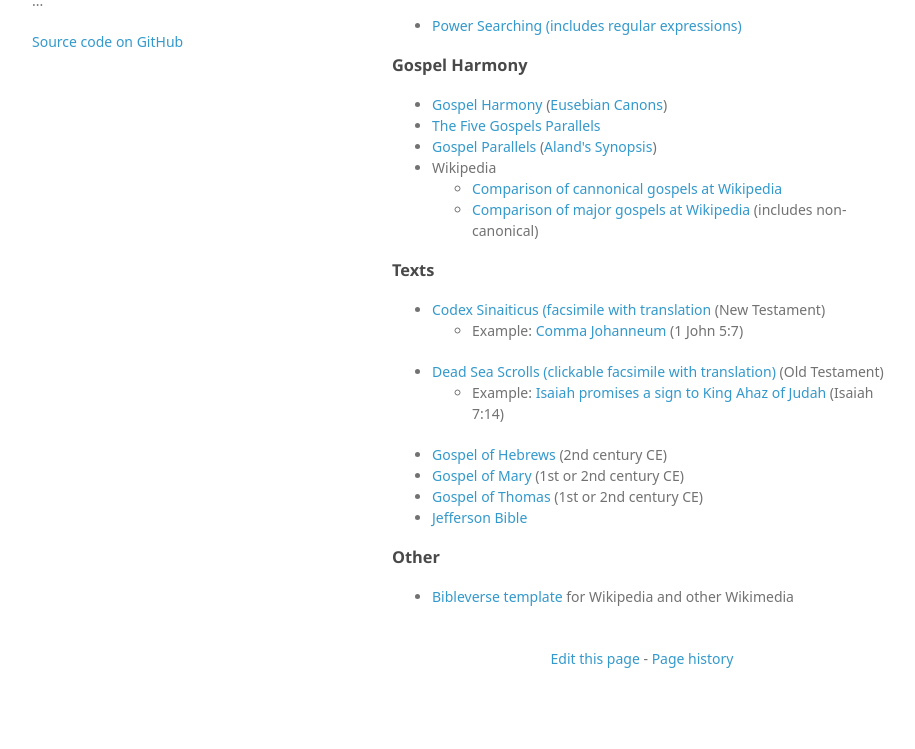
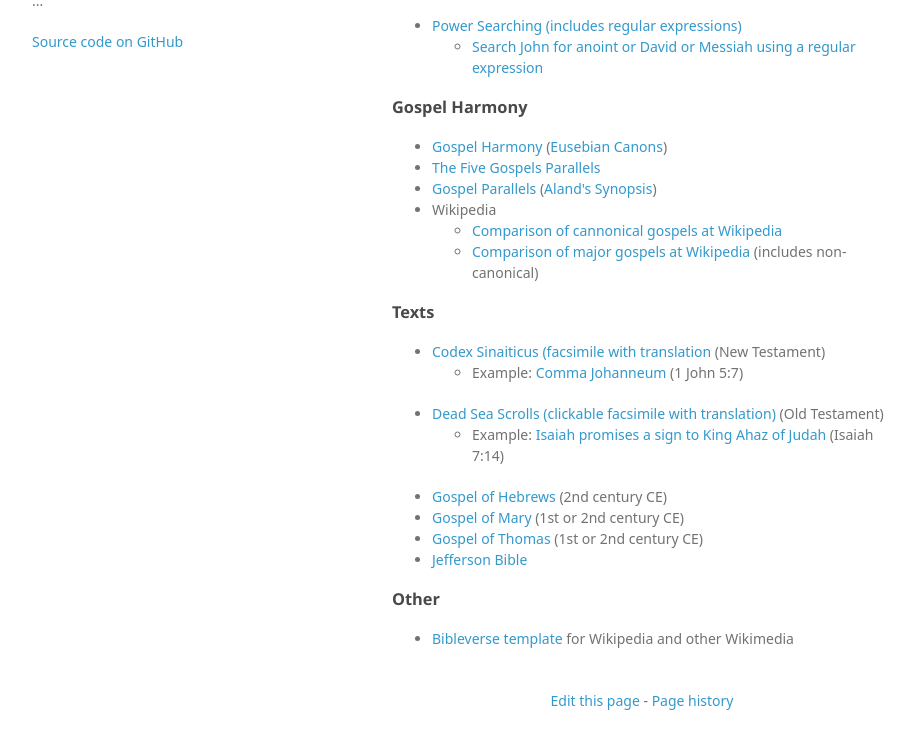
Before and after one commit to newtestament/newtestament.github.io, a plain HTML site: page index.html in a window 1280 px wide. Shown: the part 119-868 px from the top of the page, without its empty margins (178-1093 px from the left). Before the commit the page ends 838 px from the top, so only its background shows below. Drawn offline with Linux system fonts and the light colour scheme; a web font is replaced by a local one.

Commit message:
Example of regular expression search

```diff
--- a/index.html
+++ b/index.html
@@ -30,7 +30,11 @@
 <a id="designer-templates" class="anchor" href="#designer-templates" aria-hidden="true"><span class="octicon octicon-link"></span></a>The Bible Tool at CrossWire Bible Society</h3>
 
 <ul>
-  <li><a href="http://www.crosswire.org/study/powersearch.jsp">Power Searching (includes regular expressions)</a></li>
+  <li><a href="http://www.crosswire.org/study/powersearch.jsp">Power Searching (includes regular expressions)</a>
+    <ul>
+      <li><a href="http://www.crosswire.org/study/wordsearchresults.jsp?searchTerm=David%7Canoint%7CMessiah&stype=R&icase=1&range=John">Search John for anoint or David or Messiah using a regular expression</a></li>
+    </ul>
+  </li>
 </ul>
 
 <h3>
```
